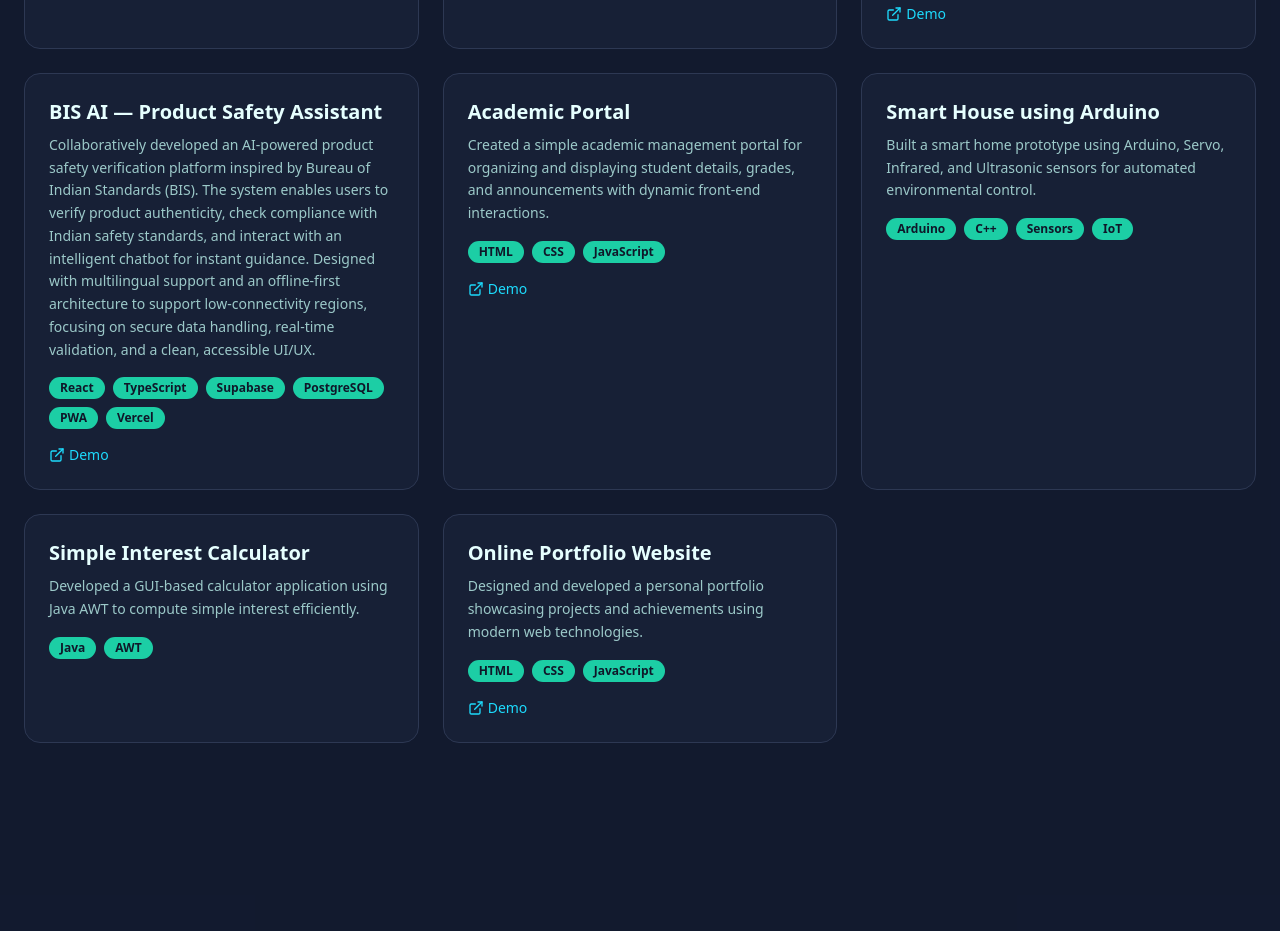
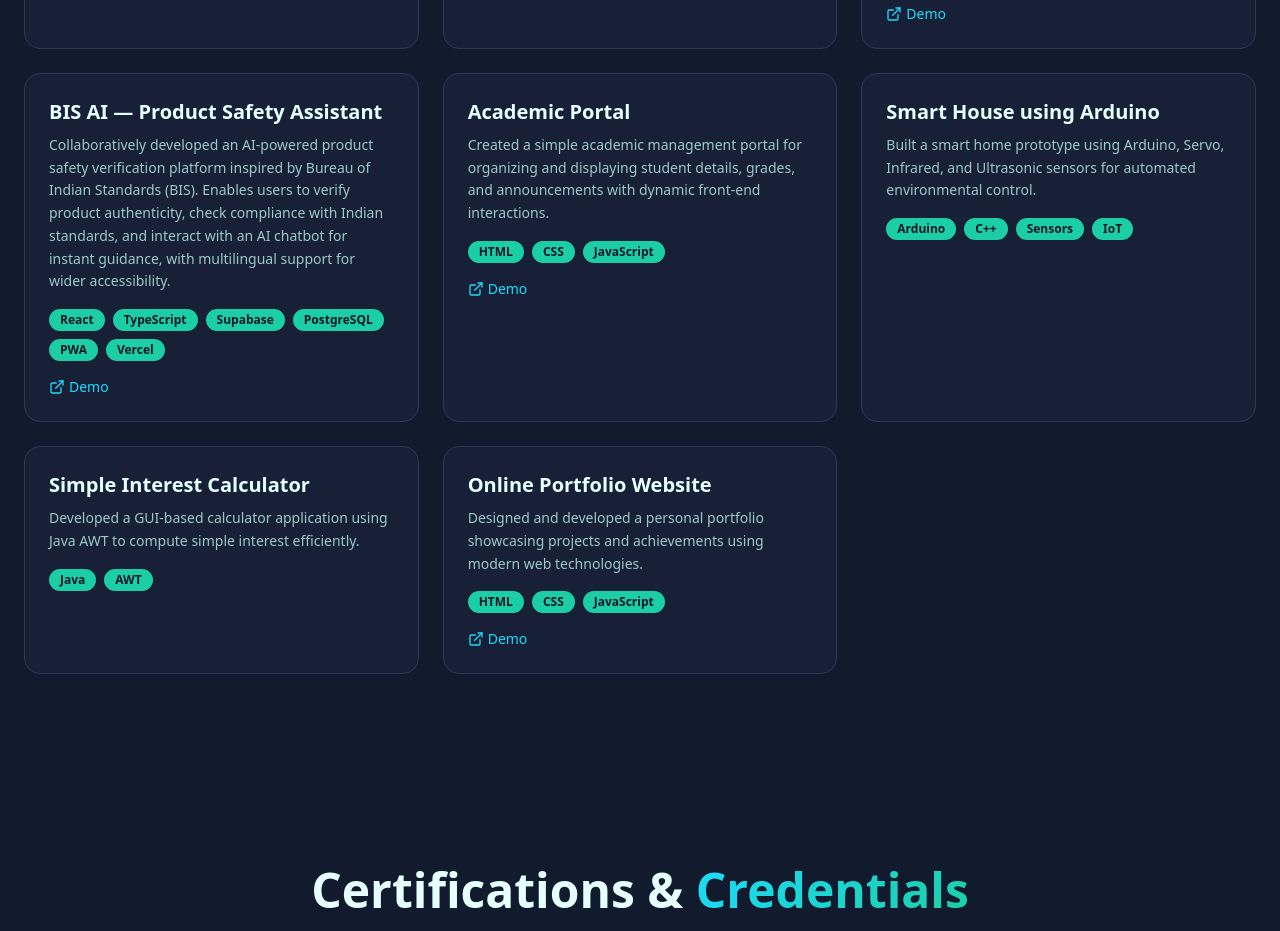
Before and after one commit to nimrawani04/nimrawani04.github.io, a React (Vite) app: page / in a window 1280 px wide. Shown: the part 1900-2831 px from the top of the page. Built offline with nearby package versions, Linux system fonts and the light colour scheme; the HTML template or start-up script is replaced by a standard one.

Commit message:
Refactor BIS AI project description in Index.tsx
Shortened the description of the BIS AI project for clarity and conciseness.

```diff
--- a/src/pages/Index.tsx
+++ b/src/pages/Index.tsx
@@ -60,10 +60,10 @@ const Index = () => {
   link: "https://ds-cuk.vercel.app/",
 },
 
-    {
+  {
   title: "BIS AI — Product Safety Assistant",
   description:
-    "Collaboratively developed an AI-powered product safety verification platform inspired by Bureau of Indian Standards (BIS). The system enables users to verify product authenticity, check compliance with Indian safety standards, and interact with an intelligent chatbot for instant guidance. Designed with multilingual support and an offline-first architecture to support low-connectivity regions, focusing on secure data handling, real-time validation, and a clean, accessible UI/UX.",
+    "Collaboratively developed an AI-powered product safety verification platform inspired by Bureau of Indian Standards (BIS). Enables users to verify product authenticity, check compliance with Indian standards, and interact with an AI chatbot for instant guidance, with multilingual support for wider accessibility.",
   tech: ["React", "TypeScript", "Supabase", "PostgreSQL", "PWA", "Vercel"],
   link: "https://bis-ai.vercel.app/",
 },
```
